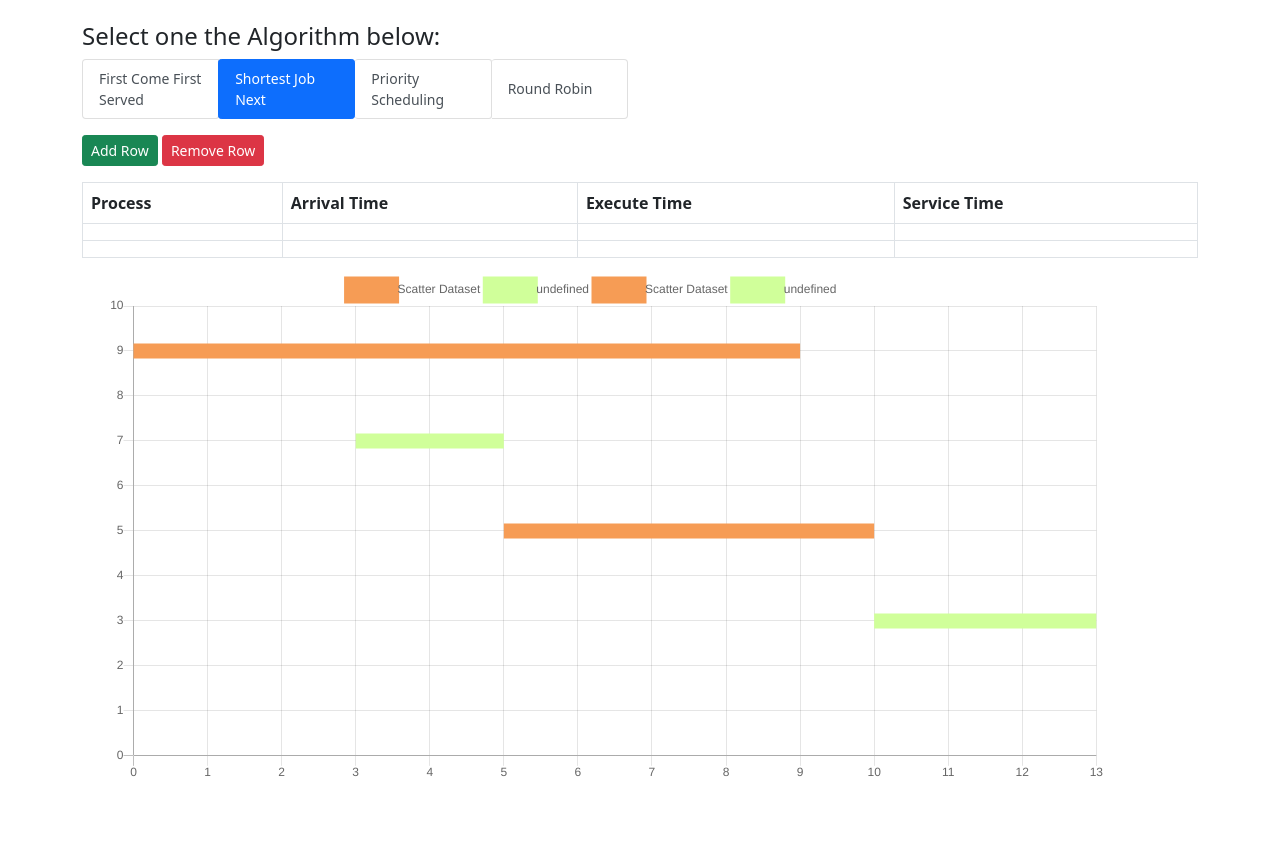
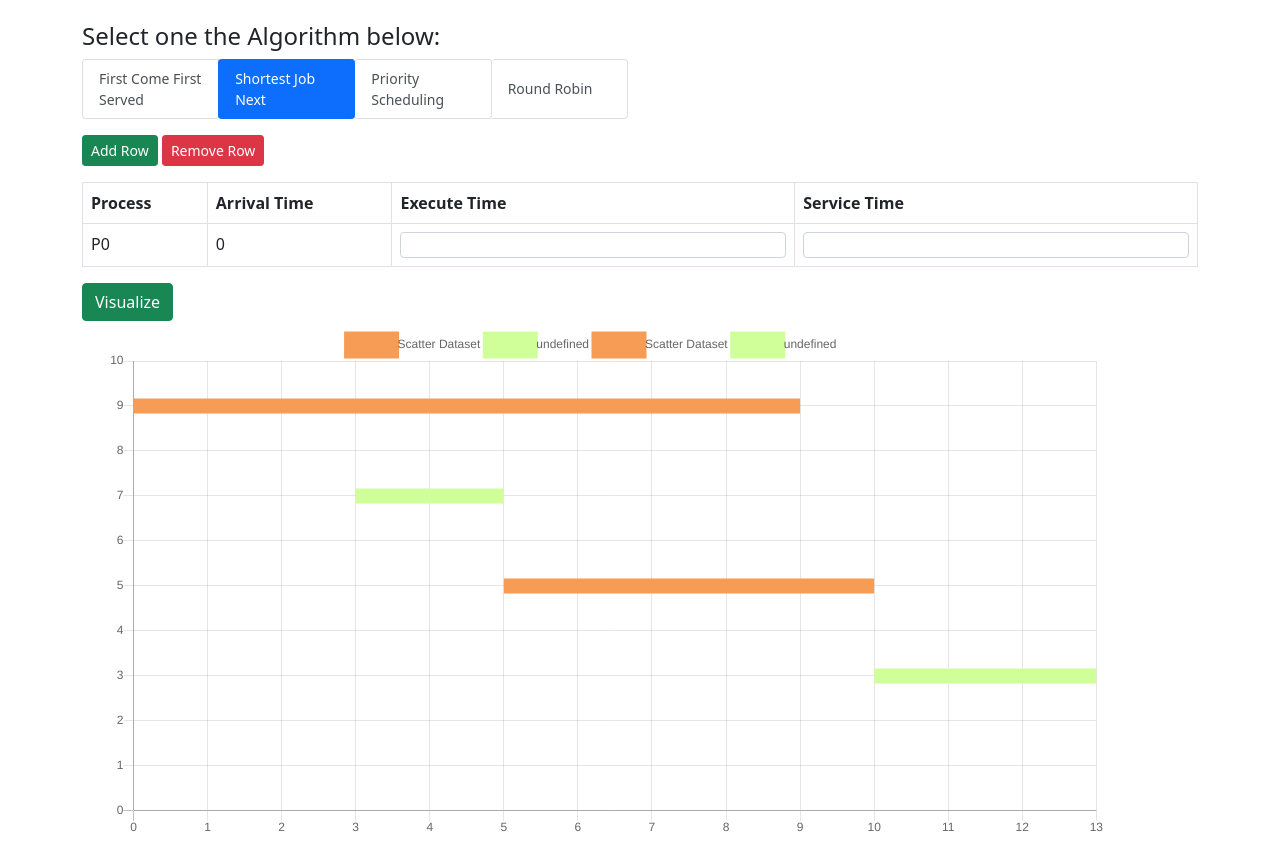
Before and after one commit to rxmii4269/COMP3101-FinalProject, a Flask app: page / in a window 1280 px wide, after a click on "Shortest Job Next". Shown: the part 58-899 px from the top of the page. Before the commit the page ends 835 px from the top, so only its background shows below. Run offline with Flask 2, Linux system fonts and the light colour scheme; lists and menus that the app fills with data are empty; some libraries are stand-ins or nearby versions.

Commit message:
able to add data to SJN also edited the html for the SJN

```diff
--- a/app/static/js/app.js
+++ b/app/static/js/app.js
@@ -2,6 +2,8 @@
 
 let $currTableRow = $("#FCFS #start");
 let curValue = parseInt($currTableRow.text().split("")[1]);
+let $second_currTableRow = $("#SJN #second_start");
+let second_currValue = parseInt($second_currTableRow[0].textContent.trim().split("")[1]);
 $(".add-row").click(function () {
   if ($("#FCFS").is(".active")) {
     let val = curValue + 1;
@@ -12,9 +14,22 @@
               </tr>`;
     $("#FCFS-table").append(row);
     curValue = val;
-  } else if ($("#SJN").is(".active")) {
-    console.log($("#SJN-table"));
+    return
   }
+
+  if ($("#SJN").is(".active")) {
+        let sec_val = second_currValue + 1;
+        let sec_row = `<tr class="P${sec_val}">
+                  <td>P${sec_val}</td>
+                  <td><input class="form-control p-0" type="number" value="${sec_val}"></td>
+                  <td><input class="form-control p-0" type="number"></td>
+                  <td><input class="form-control p-0" type="number"></td>
+              </tr>`;
+        $("#SJN-table").append(sec_row);
+        second_currValue = sec_val;
+        console.log("this works")
+        return
+    }
 });
 
 $(".remove-row").click(function () {
@@ -30,6 +45,7 @@
   }
 });
 
+
 let ctx = $("#visualization");
 
 $("#FCFS-btn").click(function () {
@@ -37,7 +53,16 @@
         $(this).each(function(){
 
             console.log($("input[type='number']").val());
-        })
+        });
+    });
+});
+
+
+$("#SJN-btn").click(function (){
+    $("#SJN-table tbody tr").each(function(){
+        $(this).each(function(){
+            console.log($("input[type = 'number']").val());
+        });
     });
 });
 
--- a/app/templates/home.html
+++ b/app/templates/home.html
@@ -10,8 +10,7 @@
         data-toggle="list"
         data-target="#FCFS"
         role="tab"
-        aria-controls="home"
-      >
+        aria-controls="home">
         First Come First Served
       </button>
       <button
@@ -109,24 +108,22 @@
       </thead>
       <tbody>
         <tr>
-          <td scope="row"></td>
-          <td></td>
-          <td></td>
-          <td></td>
-        </tr>
-        <tr>
-          <td scope="row"></td>
-          <td></td>
-          <td></td>
-          <td></td>
+          <td scope="row" id="second_start" class="P0"> P0 </td>
+         <td>0</td>
+           <td>
+            <input class="form-control p-0" type="number" name="arrivalTime" min="0"/>
+          </td>
+           <td>
+            <input class="form-control p-0" type="number" name="executionTime" min="0"/>
+          </td>
         </tr>
       </tbody>
     </table>
+    <button id="SJN-btn" class="btn btn-md btn-success">Visualize</button>
   </div>
 
   <div class="fade tab-pane" id="PS" role="tabpanel" aria-labelledby="PS-list">
-    <table class="table table-hover table-bordered table-responsive mt-3">
-      <thead>
+    <table class="table table-hover table-bordered table-responsive mt-3" id="PS-table">
         <tr>
           <th scope="col">Process</th>
           <th scope="col">Arrival Time</th>
```
